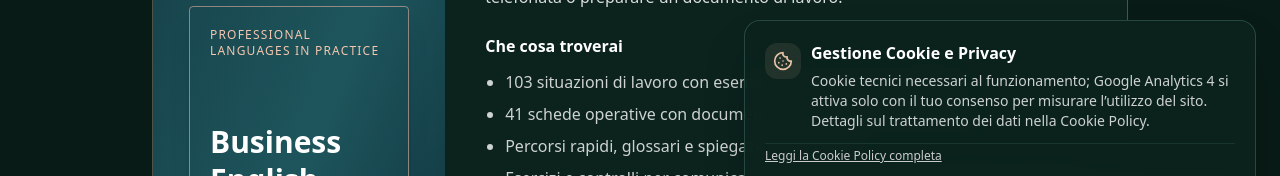
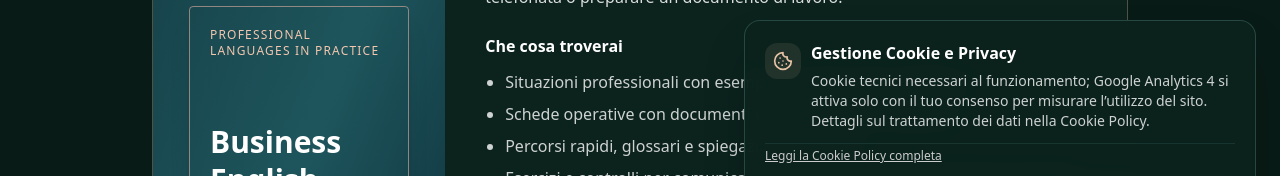
Before and after one commit to noemitomassetti/noemitomassetti-it, a React (Vite) app: page /it/libri in a window 1280 px wide. Shown: the part 539-715 px from the top of the page. Built offline with nearby package versions, Linux system fonts and the light colour scheme; the HTML template or start-up script is replaced by a standard one.

Commit message:
Remove unverified book counts from prelaunch copy in four languages

```diff
--- a/src/pages/Publications.tsx
+++ b/src/pages/Publications.tsx
@@ -65,7 +65,7 @@ const PRELAUNCH: Record<Language, {
     headline: "Business English in Practice",
     premise: "L’inglese professionale, quando ti serve. Un prontuario bilingue per trovare rapidamente come scrivere un’email, rispondere a un cliente, gestire una telefonata o preparare un documento di lavoro.",
     label: "Che cosa troverai",
-    useCases: ["103 situazioni di lavoro con esempi per email, chat e telefono", "41 schede operative con documenti e formulazioni da adattare", "Percorsi rapidi, glossari e spiegazioni in italiano", "Esercizi e controlli per comunicare con precisione, senza trasformare ipotesi in promesse"],
+    useCases: ["Situazioni professionali con esempi per email, chat e telefono", "Schede operative con documenti e formulazioni da adattare", "Percorsi rapidi, glossari e spiegazioni in italiano", "Esercizi e controlli per comunicare con precisione, senza trasformare ipotesi in promesse"],
     distinction: "Parti dal problema, scegli il canale, adatta il modello e controlla i dati prima dell’invio. Pensato per professionisti e freelance italofoni che lavorano in contesti internazionali.",
     details: "Dalla collana Professional Languages in Practice, di Noemi Tomassetti, laureata in Mediazione Linguistica e con formazione specialistica in traduzione. Il libro nasce dall’esperienza nella comunicazione professionale e nel back office.",
     notice: "Edizione in fase di revisione e collaudo. Prezzo, anteprima gratuita e collegamento Amazon saranno pubblicati soltanto dopo l’approvazione finale."
@@ -75,7 +75,7 @@ const PRELAUNCH: Record<Language, {
     headline: "Business English in Practice",
     premise: "Practical professional English, when you need it. An Italian–English reference guide designed to help Italian-speaking professionals write emails, reply to clients, handle calls and prepare workplace documents.",
     label: "What the guide includes",
-    useCases: ["103 workplace situations with email, chat and telephone examples", "41 practical templates and document guides to adapt", "Quick-reference routes, glossaries and explanations in Italian", "Exercises and checks to help avoid unsupported promises or claims"],
+    useCases: ["Workplace situations with email, chat and telephone examples", "Practical templates and document guides to adapt", "Quick-reference routes, glossaries and explanations in Italian", "Exercises and checks to help avoid unsupported promises or claims"],
     distinction: "Start with the situation, select the channel, adapt the wording and check the facts before sending. Written primarily for Italian-speaking professionals and freelancers.",
     details: "Part of the Professional Languages in Practice collection, by Noemi Tomassetti, a graduate in Language Mediation with postgraduate training in specialist translation and experience in professional communications and back-office support.",
     notice: "Currently undergoing editorial review and testing. A sample, price and Amazon purchase link will appear only after final approval."
@@ -85,7 +85,7 @@ const PRELAUNCH: Record<Language, {
     headline: "Business English in Practice",
     premise: "L’anglais professionnel au moment où vous en avez besoin. Un guide pratique bilingue italien-anglais pour rédiger des courriels, répondre aux clients, gérer des appels et préparer des documents de travail.",
     label: "Ce que contient le guide",
-    useCases: ["103 situations professionnelles avec modèles de courriels, de messages et d’appels", "41 fiches pratiques et modèles de documents à adapter", "Accès rapides, glossaires et explications en italien", "Exercices et vérifications pour communiquer avec précision"],
+    useCases: ["Situations professionnelles avec modèles de courriels, de messages et d’appels", "Fiches pratiques et modèles de documents à adapter", "Accès rapides, glossaires et explications en italien", "Exercices et vérifications pour communiquer avec précision"],
     distinction: "Partez de la situation, choisissez le canal, adaptez le modèle et vérifiez les informations avant de l’envoyer. Le guide s’adresse avant tout aux professionnels italophones.",
     details: "Un titre de la collection Professional Languages in Practice, signé Noemi Tomassetti, diplômée en médiation linguistique et formée à la traduction spécialisée, avec une expérience en communication professionnelle et back-office.",
     notice: "Livre en cours de révision et de test. L’extrait, le prix et le lien d’achat Amazon seront communiqués après validation finale."
@@ -95,7 +95,7 @@ const PRELAUNCH: Record<Language, {
     headline: "Business English in Practice",
     premise: "Inglés profesional cuando lo necesitas. Una guía práctica bilingüe italiano-inglés para escribir correos, responder a clientes, atender llamadas y preparar documentos de trabajo.",
     label: "Qué incluye",
-    useCases: ["103 situaciones laborales con ejemplos para correo, chat y teléfono", "41 fichas prácticas con modelos y documentos adaptables", "Accesos rápidos, glosarios y explicaciones en italiano", "Ejercicios y comprobaciones para comunicarte con precisión"],
+    useCases: ["Situaciones laborales con ejemplos para correo, chat y teléfono", "Fichas prácticas con modelos y documentos adaptables", "Accesos rápidos, glosarios y explicaciones en italiano", "Ejercicios y comprobaciones para comunicarte con precisión"],
     distinction: "Parte de una situación, elige el canal, adapta el modelo y comprueba los datos antes de enviarlo. Dirigido principalmente a profesionales y autónomos italohablantes.",
     details: "De la colección Professional Languages in Practice, de Noemi Tomassetti, graduada en Mediación Lingüística y formada en traducción especializada, con experiencia en comunicación profesional y tareas de back office.",
     notice: "Libro en revisión editorial y pruebas. El extracto, el precio y el enlace de compra de Amazon se publicarán tras la aprobación final."
```
